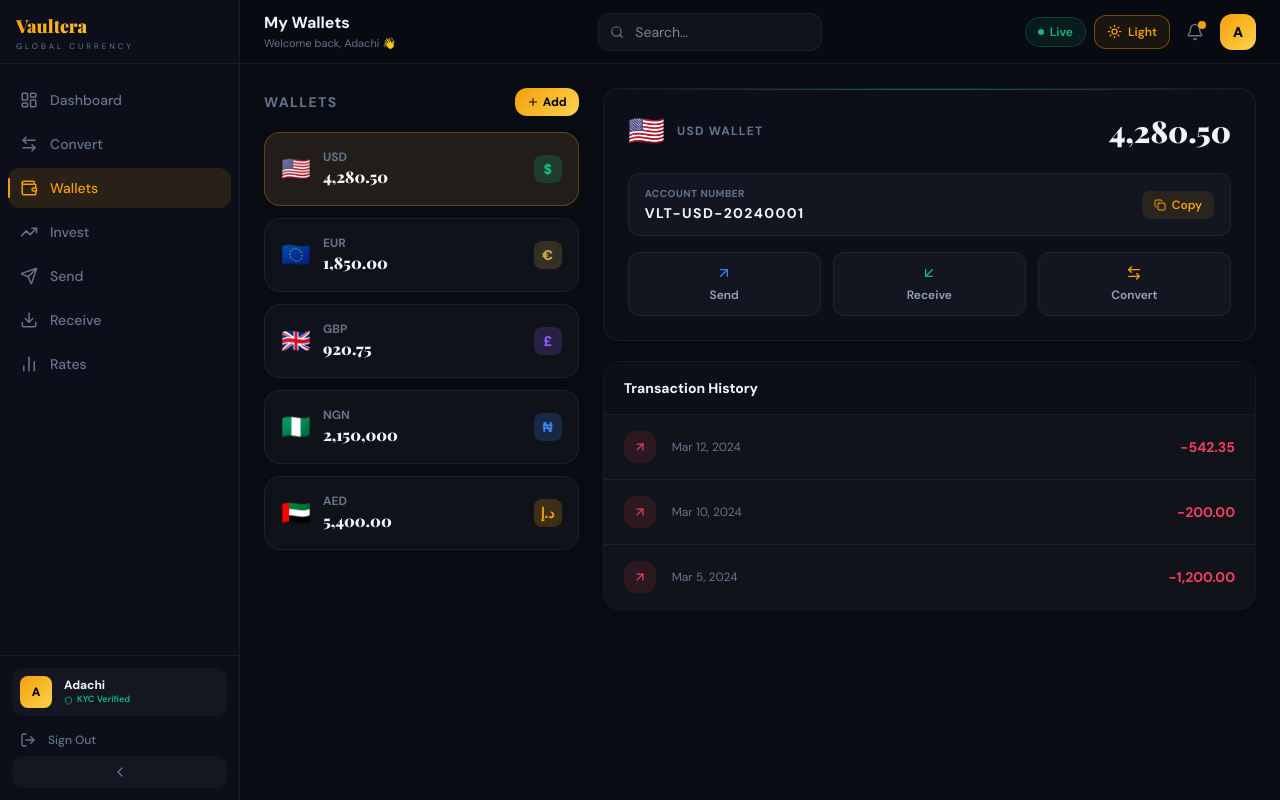
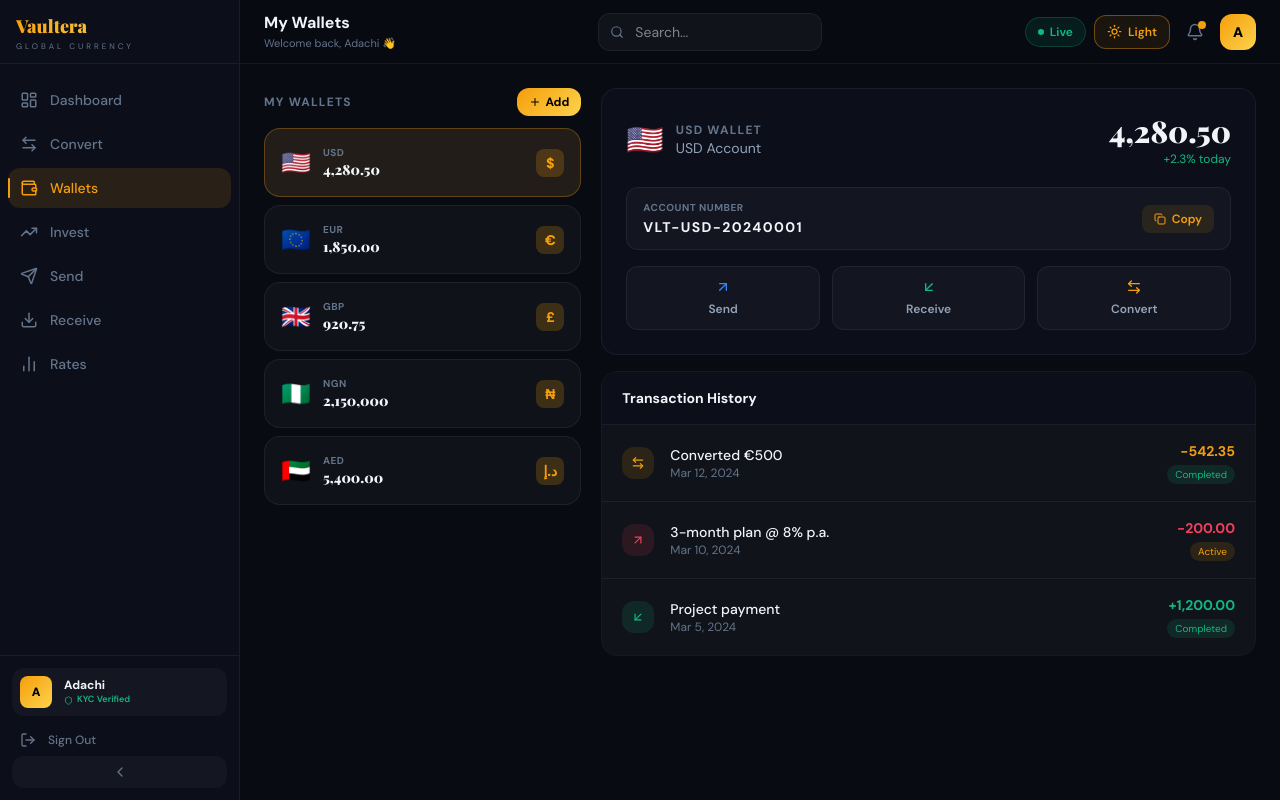
Before and after one commit to Codegoddexx/Vaultera, a Next.js app in the folder vaultera/: page /wallets in a window 1280 px wide. Built offline with nearby package versions, Linux system fonts and the light colour scheme; a web font is replaced by a local one.

Commit message:
feat: complete app build — all pages compiled successfully

```diff
--- a/vaultera/src/app/rates/page.tsx
+++ b/vaultera/src/app/rates/page.tsx
@@ -2,7 +2,7 @@
 import { useState, useMemo } from "react";
 import { motion } from "framer-motion";
 import { Search, TrendingUp, TrendingDown } from "lucide-react";
-import { MOCK_RATES, ALL_CURRENCIES } from "@/lib/constants";
+import { ALL_CURRENCIES, MOCK_RATES } from "@/lib/constants";
 import { getCurrencyFlag } from "@/lib/formatters";
 
 const BASE_CURRENCIES = ["USD", "EUR", "GBP", "NGN", "AED"];
@@ -19,30 +19,34 @@
     );
   }, [base, search]);
 
-  const getRate = (to: string) => {
+  const getRate = (to: string): string => {
     const key = `${base}/${to}`;
     const rev = `${to}/${base}`;
-    if (MOCK_RATES[key]) return MOCK_RATES[key];
-    if (MOCK_RATES[rev]) return (1 / MOCK_RATES[rev]).toFixed(4);
+    if (MOCK_RATES[key]) return Number(MOCK_RATES[key]).toFixed(4);
+    if (MOCK_RATES[rev]) return (1 / Number(MOCK_RATES[rev])).toFixed(4);
     return "—";
   };
 
-  const getChange = (code: string) => {
-    const changes: Record<string, number> = {
-      EUR: 0.13, GBP: 0.09, NGN: -2.1, AED: 0.0, JPY: 0.32,
-      GHS: -0.8, CHF: 0.05, CAD: 0.12, AUD: -0.3,
+  const CHANGES: Record<string, number> = {
+    EUR: 0.13, GBP: 0.09, NGN: -2.1, AED: 0.0,
+    JPY: 0.32, GHS: -0.8, CHF: 0.05, CAD: 0.12, AUD: -0.3,
   };
-    return changes[code] ?? (Math.random() * 2 - 1).toFixed(2);
+
+  const getChange = (code: string): number => {
+    return CHANGES[code] ?? parseFloat((Math.random() * 2 - 1).toFixed(2));
   };
 
   return (
-    <div className="space-y-6">
+    <div className="space-y-5">
+
       {/* Base selector */}
-      <div className="flex items-center gap-3 flex-wrap">
-        <span className="text-xs font-bold uppercase tracking-widest" style={{ color: "var(--text-muted)" }}>Base:</span>
+      <div className="flex flex-wrap items-center gap-2">
+        <span className="text-xs font-bold uppercase tracking-widest w-full sm:w-auto"
+          style={{ color: "var(--text-muted)" }}>Base Currency:</span>
+        <div className="flex flex-wrap gap-2">
           {BASE_CURRENCIES.map(c => (
             <button key={c} onClick={() => setBase(c)}
-            className="flex items-center gap-1.5 px-4 py-2 rounded-xl border text-sm font-semibold transition-all"
+              className="flex items-center gap-1.5 px-3 py-2 rounded-xl border text-sm font-semibold transition-all"
               style={{
                 background: base === c ? "color-mix(in srgb, var(--gold) 15%, transparent)" : "var(--bg-card)",
                 borderColor: base === c ? "color-mix(in srgb, var(--gold) 40%, transparent)" : "var(--border)",
@@ -52,55 +56,77 @@
             </button>
           ))}
         </div>
+      </div>
 
       {/* Search */}
-      <div className="relative max-w-md">
-        <Search size={15} className="absolute left-4 top-1/2 -translate-y-1/2" style={{ color: "var(--text-muted)" }} />
-        <input placeholder="Search currencies..." value={search}
+      <div className="relative w-full max-w-sm">
+        <Search size={15} className="absolute left-4 top-1/2 -translate-y-1/2"
+          style={{ color: "var(--text-muted)" }} />
+        <input placeholder="Search currency..." value={search}
           onChange={e => setSearch(e.target.value)}
-          className="vt-input w-full pl-10 pr-4 py-3 rounded-xl text-sm" style={{ borderRadius: "0.75rem" }} />
+          className="vt-input w-full pl-10 pr-4 py-3 rounded-xl text-sm"
+          style={{ borderRadius: "0.75rem" }} />
       </div>
 
-      {/* Rates table */}
+      {/* Table — scrollable on mobile */}
       <div className="rounded-2xl border overflow-hidden" style={{ borderColor: "var(--border)" }}>
-        <div className="grid grid-cols-4 px-5 py-3 text-[10px] font-bold uppercase tracking-widest border-b"
+        {/* Header */}
+        <div className="grid grid-cols-3 sm:grid-cols-4 px-4 py-3 text-[10px] font-bold uppercase tracking-widest border-b"
           style={{ background: "var(--bg-surface)", borderColor: "var(--border)", color: "var(--text-muted)" }}>
           <span>Currency</span>
           <span className="text-right">Rate (1 {base})</span>
-          <span className="text-right">24h Change</span>
+          <span className="text-right hidden sm:block">24h Change</span>
           <span className="text-right">Trend</span>
         </div>
-        <div className="divide-y" style={{ background: "var(--bg-card)" }}>
-          {filtered.slice(0, 50).map((c, i) => {
-            const change = Number(getChange(c.code));
+
+        {/* Rows */}
+        <div style={{ background: "var(--bg-card)" }}>
+          {filtered.slice(0, 60).map((c, i) => {
+            const change = getChange(c.code);
             const up = change >= 0;
             return (
               <motion.div key={c.code}
-                initial={{ opacity: 0, x: -10 }} animate={{ opacity: 1, x: 0 }}
-                transition={{ delay: i * 0.02 }}
-                className="grid grid-cols-4 items-center px-5 py-3.5 transition-all"
+                initial={{ opacity: 0, x: -10 }}
+                animate={{ opacity: 1, x: 0 }}
+                transition={{ delay: i * 0.015 }}
+                className="grid grid-cols-3 sm:grid-cols-4 items-center px-4 py-3 border-b last:border-0 transition-all"
                 style={{ borderColor: "var(--border)" }}
                 onMouseEnter={e => (e.currentTarget as HTMLElement).style.background = "var(--bg-card-hover)"}
                 onMouseLeave={e => (e.currentTarget as HTMLElement).style.background = "transparent"}
               >
-                <div className="flex items-center gap-2.5">
-                  <span className="text-xl">{getCurrencyFlag(c.code)}</span>
+                {/* Currency */}
+                <div className="flex items-center gap-2">
+                  <span className="text-lg sm:text-xl">{getCurrencyFlag(c.code)}</span>
                   <div>
-                    <div className="text-sm font-bold" style={{ color: "var(--text-primary)" }}>{c.code}</div>
-                    <div className="text-[10px] truncate max-w-[100px]" style={{ color: "var(--text-muted)" }}>{c.name}</div>
+                    <div className="text-xs sm:text-sm font-bold" style={{ color: "var(--text-primary)" }}>
+                      {c.code}
+                    </div>
+                    <div className="text-[9px] sm:text-[10px] hidden sm:block truncate max-w-[100px]"
+                      style={{ color: "var(--text-muted)" }}>{c.name}</div>
                   </div>
                 </div>
-                <div className="text-right text-sm font-bold" style={{ color: "var(--text-primary)" }}>
+
+                {/* Rate */}
+                <div className="text-right text-xs sm:text-sm font-bold"
+                  style={{ color: "var(--text-primary)" }}>
                   {getRate(c.code)}
                 </div>
-                <div className="text-right text-sm font-semibold"
+
+                {/* Change — hidden on mobile */}
+                <div className="text-right text-xs sm:text-sm font-semibold hidden sm:block"
                   style={{ color: up ? "var(--green)" : "var(--red)" }}>
                   {up ? "+" : ""}{change.toFixed(2)}%
                 </div>
-                <div className="flex justify-end">
+
+                {/* Trend */}
+                <div className="flex justify-end items-center gap-1">
                   {up
-                    ? <TrendingUp size={16} style={{ color: "var(--green)" }} />
-                    : <TrendingDown size={16} style={{ color: "var(--red)" }} />}
+                    ? <TrendingUp size={14} style={{ color: "var(--green)" }} />
+                    : <TrendingDown size={14} style={{ color: "var(--red)" }} />}
+                  <span className="text-[10px] sm:hidden"
+                    style={{ color: up ? "var(--green)" : "var(--red)" }}>
+                    {up ? "+" : ""}{change.toFixed(1)}%
+                  </span>
                 </div>
               </motion.div>
             );
--- a/vaultera/src/app/wallets/page.tsx
+++ b/vaultera/src/app/wallets/page.tsx
@@ -1,7 +1,7 @@
 "use client";
 import { useState } from "react";
 import { motion } from "framer-motion";
-import { Plus, Copy, ArrowUpRight, ArrowDownLeft, ArrowLeftRight } from "lucide-react";
+import { Plus, Copy, ArrowUpRight, ArrowDownLeft, ArrowLeftRight, CheckCircle } from "lucide-react";
 import { useWallet } from "@/hooks/useWallet";
 import { useAppStore } from "@/store/useAppStore";
 import { formatCurrency, formatDate } from "@/lib/utils";
@@ -15,7 +15,9 @@
   const [copied, setCopied] = useState(false);
 
   const wallet = wallets.find(w => w.id === selected);
-  const walletTxs = transactions.filter(t => t.currency === wallet?.currency).slice(0, 8);
+  const walletTxs = transactions
+    .filter(t => t.currency === wallet?.currency)
+    .slice(0, 8);
 
   const copyAccount = () => {
     if (wallet) {
@@ -26,78 +28,113 @@
   };
 
   return (
-    <div className="grid grid-cols-1 lg:grid-cols-3 gap-6">
+    <div className="flex flex-col lg:grid lg:grid-cols-3 gap-5">
+
       {/* Wallet list */}
-      <div className="space-y-3">
-        <div className="flex items-center justify-between mb-4">
-          <h2 className="text-sm font-bold uppercase tracking-widest" style={{ color: "var(--text-muted)" }}>Wallets</h2>
+      <div className="lg:col-span-1 space-y-2">
+        <div className="flex items-center justify-between mb-3">
+          <h2 className="text-xs font-bold uppercase tracking-widest"
+            style={{ color: "var(--text-muted)" }}>My Wallets</h2>
           <button className="flex items-center gap-1 text-xs font-bold px-3 py-1.5 rounded-xl gold-btn">
             <Plus size={12} /> Add
           </button>
         </div>
+
+        {/* Mobile: horizontal scroll */}
+        <div className="flex lg:flex-col gap-2 overflow-x-auto pb-2 lg:pb-0 lg:overflow-x-visible">
           {wallets.map((w, i) => (
-          <motion.div key={w.id} initial={{ opacity: 0, x: -20 }} animate={{ opacity: 1, x: 0 }}
+            <motion.div key={w.id}
+              initial={{ opacity: 0, y: 10 }} animate={{ opacity: 1, y: 0 }}
               transition={{ delay: i * 0.07 }}
               onClick={() => setSelected(w.id)}
-            whileHover={{ x: 3 }}
-            className="flex items-center gap-3 p-4 rounded-2xl border cursor-pointer transition-all"
+              className="flex items-center gap-3 p-3 sm:p-4 rounded-2xl border cursor-pointer transition-all shrink-0 lg:shrink"
               style={{
-              background: selected === w.id ? "color-mix(in srgb, var(--gold) 10%, var(--bg-surface))" : "var(--bg-card)",
-              borderColor: selected === w.id ? "color-mix(in srgb, var(--gold) 30%, transparent)" : "var(--border)",
+                minWidth: "160px",
+                background: selected === w.id
+                  ? "color-mix(in srgb, var(--gold) 10%, var(--bg-surface))"
+                  : "var(--bg-card)",
+                borderColor: selected === w.id
+                  ? "color-mix(in srgb, var(--gold) 30%, transparent)"
+                  : "var(--border)",
               }}>
               <span className="text-2xl">{getCurrencyFlag(w.currency)}</span>
               <div className="flex-1 min-w-0">
-              <div className="text-xs font-bold uppercase" style={{ color: "var(--text-muted)" }}>{w.currency}</div>
-              <div className="text-base font-black truncate" style={{ color: "var(--text-primary)", fontFamily: "var(--font-playfair)" }}>
+                <div className="text-[10px] font-bold uppercase tracking-wider"
+                  style={{ color: "var(--text-muted)" }}>{w.currency}</div>
+                <div className="text-sm font-black truncate"
+                  style={{ color: "var(--text-primary)", fontFamily: "var(--font-playfair)" }}>
                   {formatCurrency(w.balance, w.currency)}
                 </div>
               </div>
               <div className="w-7 h-7 rounded-lg flex items-center justify-center text-sm font-black shrink-0"
-              style={{ background: `color-mix(in srgb, ${w.color} 20%, transparent)`, color: w.color }}>
+                style={{ background: `color-mix(in srgb, var(--gold) 20%, transparent)`, color: "var(--gold)" }}>
                 {getCurrencySymbol(w.currency)}
               </div>
             </motion.div>
           ))}
         </div>
+      </div>
 
       {/* Wallet detail */}
-      <div className="lg:col-span-2 space-y-5">
+      <div className="lg:col-span-2 space-y-4">
         {wallet && (
           <>
-            <motion.div key={wallet.id} initial={{ opacity: 0, y: 20 }} animate={{ opacity: 1, y: 0 }}
-              className="rounded-2xl p-6 border relative overflow-hidden"
+            <motion.div key={wallet.id}
+              initial={{ opacity: 0, y: 20 }} animate={{ opacity: 1, y: 0 }}
+              className="rounded-2xl border p-5 sm:p-6 relative overflow-hidden"
               style={{ background: "var(--bg-surface)", borderColor: "var(--border)" }}>
+
               <div className="absolute inset-x-0 top-0 h-px"
-                style={{ background: `linear-gradient(90deg, transparent, ${wallet.color}80, transparent)` }} />
-              <div className="flex items-center justify-between mb-6">
+                style={{ background: "linear-gradient(90deg, transparent, var(--gold)80, transparent)" }} />
+
+              {/* Header */}
+              <div className="flex flex-col sm:flex-row sm:items-center justify-between gap-4 mb-5">
                 <div className="flex items-center gap-3">
                   <span className="text-3xl">{getCurrencyFlag(wallet.currency)}</span>
                   <div>
-                    <div className="text-xs font-bold uppercase tracking-widest" style={{ color: "var(--text-muted)" }}>{wallet.currency} Wallet</div>
-                    <div className="text-sm" style={{ color: "var(--text-secondary)" }}>{wallet.name}</div>
-                  </div>
-                </div>
-                <div className="text-right">
-                  <div className="text-3xl font-black" style={{ fontFamily: "var(--font-playfair)", color: "var(--text-primary)" }}>
-                    {formatCurrency(wallet.balance, wallet.currency)}
+                    <div className="text-xs font-bold uppercase tracking-widest"
+                      style={{ color: "var(--text-muted)" }}>{wallet.currency} Wallet</div>
+                    <div className="text-sm" style={{ color: "var(--text-secondary)" }}>
+                      {wallet.currency} Account
                     </div>
                   </div>
                 </div>
+                <div className="text-left sm:text-right">
+                  <div className="text-2xl sm:text-3xl font-black"
+                    style={{ fontFamily: "var(--font-playfair)", color: "var(--text-primary)" }}>
+                    {formatCurrency(wallet.balance, wallet.currency)}
+                  </div>
+                  <div className="text-xs mt-0.5"
+                    style={{ color: wallet.change >= 0 ? "var(--green)" : "var(--red)" }}>
+                    {wallet.change >= 0 ? "+" : ""}{wallet.change}% today
+                  </div>
+                </div>
+              </div>
+
               {/* Account number */}
-              <div className="flex items-center justify-between px-4 py-3 rounded-xl border"
+              <div className="flex items-center justify-between px-4 py-3 rounded-xl border mb-4"
                 style={{ background: "var(--bg-card)", borderColor: "var(--border)" }}>
-                <div>
-                  <div className="text-[10px] font-bold uppercase tracking-wider mb-0.5" style={{ color: "var(--text-muted)" }}>Account Number</div>
-                  <div className="text-sm font-bold tracking-widest" style={{ color: "var(--text-primary)" }}>{wallet.accountNumber}</div>
+                <div className="min-w-0 flex-1">
+                  <div className="text-[10px] font-bold uppercase tracking-wider mb-0.5"
+                    style={{ color: "var(--text-muted)" }}>Account Number</div>
+                  <div className="text-sm font-bold tracking-widest truncate"
+                    style={{ color: "var(--text-primary)" }}>{wallet.accountNumber}</div>
                 </div>
                 <button onClick={copyAccount}
-                  className="flex items-center gap-1.5 text-xs font-semibold px-3 py-1.5 rounded-lg transition-all"
-                  style={{ color: copied ? "var(--green)" : "var(--gold)", background: copied ? "color-mix(in srgb, var(--green) 10%, transparent)" : "color-mix(in srgb, var(--gold) 10%, transparent)" }}>
-                  <Copy size={12} /> {copied ? "Copied!" : "Copy"}
+                  className="flex items-center gap-1.5 text-xs font-semibold px-3 py-1.5 rounded-lg ml-3 shrink-0 transition-all"
+                  style={{
+                    color: copied ? "var(--green)" : "var(--gold)",
+                    background: copied
+                      ? "color-mix(in srgb, var(--green) 10%, transparent)"
+                      : "color-mix(in srgb, var(--gold) 10%, transparent)",
+                  }}>
+                  {copied ? <CheckCircle size={12} /> : <Copy size={12} />}
+                  {copied ? "Copied!" : "Copy"}
                 </button>
               </div>
-              {/* Actions */}
-              <div className="grid grid-cols-3 gap-3 mt-4">
+
+              {/* Quick actions */}
+              <div className="grid grid-cols-3 gap-3">
                 {[
                   { label: "Send", icon: ArrowUpRight, href: "/send", color: "var(--blue)" },
                   { label: "Receive", icon: ArrowDownLeft, href: "/receive", color: "var(--green)" },
@@ -105,40 +142,84 @@
                 ].map(a => (
                   <Link key={a.label} href={a.href}>
                     <motion.div whileHover={{ y: -2 }} whileTap={{ scale: 0.97 }}
-                      className="flex flex-col items-center gap-1.5 p-3 rounded-xl border cursor-pointer"
-                      style={{ background: "var(--bg-card)", borderColor: "var(--border)" }}>
+                      className="flex flex-col items-center gap-1.5 p-3 rounded-xl border cursor-pointer transition-all"
+                      style={{ background: "var(--bg-card)", borderColor: "var(--border)" }}
+                      onMouseEnter={e => (e.currentTarget as HTMLElement).style.borderColor = a.color}
+                      onMouseLeave={e => (e.currentTarget as HTMLElement).style.borderColor = "var(--border)"}>
                       <a.icon size={16} style={{ color: a.color }} />
-                      <span className="text-xs font-semibold" style={{ color: "var(--text-secondary)" }}>{a.label}</span>
+                      <span className="text-xs font-semibold" style={{ color: "var(--text-secondary)" }}>
+                        {a.label}
+                      </span>
                     </motion.div>
                   </Link>
                 ))}
               </div>
             </motion.div>
 
-            {/* Transactions */}
+            {/* Transaction history */}
             <div className="rounded-2xl border overflow-hidden" style={{ borderColor: "var(--border)" }}>
-              <div className="px-5 py-4 border-b" style={{ borderColor: "var(--border)", background: "var(--bg-surface)" }}>
-                <h3 className="text-sm font-bold" style={{ color: "var(--text-primary)" }}>Transaction History</h3>
+              <div className="px-5 py-4 border-b"
+                style={{ borderColor: "var(--border)", background: "var(--bg-surface)" }}>
+                <h3 className="text-sm font-bold" style={{ color: "var(--text-primary)" }}>
+                  Transaction History
+                </h3>
               </div>
+
               {walletTxs.length === 0 ? (
-                <div className="px-5 py-10 text-center" style={{ color: "var(--text-muted)" }}>No transactions yet</div>
+                <div className="px-5 py-10 text-center text-sm"
+                  style={{ color: "var(--text-muted)", background: "var(--bg-card)" }}>
+                  No transactions yet for this wallet.
+                </div>
               ) : (
-                walletTxs.map((tx, i) => (
-                  <div key={tx.id} className="flex items-center gap-4 px-5 py-4 border-b last:border-0"
-                    style={{ borderColor: "var(--border)", background: "var(--bg-card)" }}>
+                walletTxs.map((tx) => (
+                  <div key={tx.id}
+                    className="flex items-center gap-4 px-4 sm:px-5 py-3 sm:py-4 border-b last:border-0 transition-all"
+                    style={{ borderColor: "var(--border)", background: "var(--bg-card)" }}
+                    onMouseEnter={e => (e.currentTarget as HTMLElement).style.background = "var(--bg-card-hover)"}
+                    onMouseLeave={e => (e.currentTarget as HTMLElement).style.background = "var(--bg-card)"}
+                  >
                     <div className="w-8 h-8 rounded-xl flex items-center justify-center shrink-0"
-                      style={{ background: tx.type === "credit" ? "color-mix(in srgb, var(--green) 12%, transparent)" : "color-mix(in srgb, var(--red) 12%, transparent)" }}>
-                      {tx.type === "credit"
+                      style={{
+                        background: tx.type === "receive"
+                          ? "color-mix(in srgb, var(--green) 12%, transparent)"
+                          : tx.type === "convert"
+                          ? "color-mix(in srgb, var(--gold) 12%, transparent)"
+                          : "color-mix(in srgb, var(--red) 12%, transparent)",
+                      }}>
+                      {tx.type === "receive"
                         ? <ArrowDownLeft size={14} style={{ color: "var(--green)" }} />
+                        : tx.type === "convert"
+                        ? <ArrowLeftRight size={14} style={{ color: "var(--gold)" }} />
                         : <ArrowUpRight size={14} style={{ color: "var(--red)" }} />}
                     </div>
                     <div className="flex-1 min-w-0">
-                      <div className="text-sm font-medium truncate" style={{ color: "var(--text-primary)" }}>{tx.description}</div>
-                      <div className="text-xs" style={{ color: "var(--text-muted)" }}>{formatDate(tx.date)}</div>
+                      <div className="text-sm font-medium truncate"
+                        style={{ color: "var(--text-primary)" }}>
+                        {tx.note ?? tx.type}
                       </div>
+                      <div className="text-xs" style={{ color: "var(--text-muted)" }}>
+                        {formatDate(tx.date)}
+                      </div>
+                    </div>
+                    <div className="text-right shrink-0">
                       <div className="text-sm font-bold"
-                      style={{ color: tx.type === "credit" ? "var(--green)" : "var(--red)" }}>
-                      {tx.type === "credit" ? "+" : "-"}{formatCurrency(tx.amount, tx.currency)}
+                        style={{
+                          color: tx.type === "receive" ? "var(--green)"
+                            : tx.type === "convert" ? "var(--gold)"
+                            : "var(--red)",
+                        }}>
+                        {tx.type === "receive" ? "+" : "-"}
+                        {formatCurrency(tx.amount, tx.currency)}
+                      </div>
+                      <div className="text-[10px] capitalize px-2 py-0.5 rounded-full mt-0.5 inline-block"
+                        style={{
+                          background: tx.status === "completed"
+                            ? "color-mix(in srgb, var(--green) 12%, transparent)"
+                            : "color-mix(in srgb, var(--gold) 12%, transparent)",
+                          color: tx.status === "completed" ? "var(--green)" : "var(--gold)",
+                        }}>
+                        {tx.status}
+                      </div>
                     </div>
                   </div>
                 ))
--- a/vaultera/src/hooks/useConverter.ts
+++ b/vaultera/src/hooks/useConverter.ts
@@ -2,28 +2,33 @@
 import { useRates } from "./useRates";
 
 export function useConverter() {
-  const { convert } = useRates();
   const [fromCurrency, setFromCurrency] = useState("EUR");
   const [toCurrency, setToCurrency] = useState("USD");
-  const [amount, setAmount] = useState("");
-  const [result, setResult] = useState<{ result: number; rate: number } | null>(null);
+  const [amount, setAmount] = useState(100);
+  const [result, setResult] = useState<number | null>(null);
+  const [rate, setRate] = useState<number | null>(null);
+
+  const { getRate } = useRates();
 
   const handleConvert = () => {
-    if (!amount || isNaN(Number(amount))) return;
-    const res = convert(Number(amount), fromCurrency, toCurrency);
-    setResult(res);
+    const r = getRate(fromCurrency, toCurrency);
+    const converted = amount * r;
+    setRate(r);
+    setResult(converted);
   };
 
   const handleSwap = () => {
     setFromCurrency(toCurrency);
     setToCurrency(fromCurrency);
     setResult(null);
+    setRate(null);
   };
 
   return {
     fromCurrency, setFromCurrency,
     toCurrency, setToCurrency,
     amount, setAmount,
-    result, handleConvert, handleSwap,
+    result, rate,
+    handleConvert, handleSwap,
   };
 }
```
Also changed, not shown: vaultera/src/app/dashboard/page.tsx (+6 -6 lines), vaultera/src/app/invest/page.tsx (+38 -25 lines), vaultera/src/app/receive/page.tsx (+54 -27 lines), vaultera/src/components/ui/Input.tsx (+32 -17 lines). Lines whose indentation alone changed are shown as unchanged.
